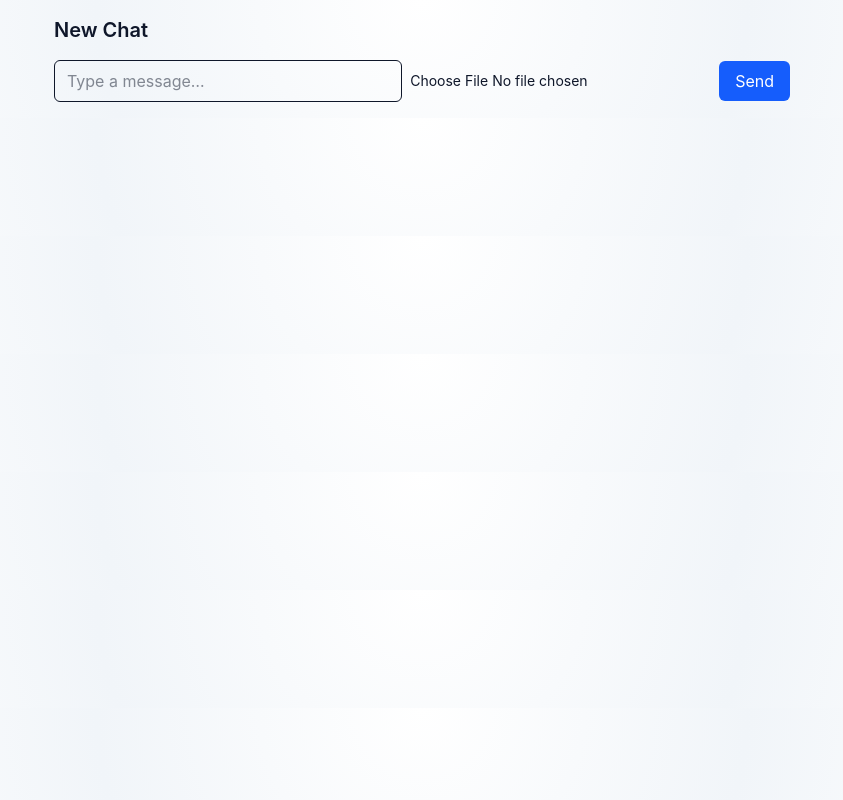
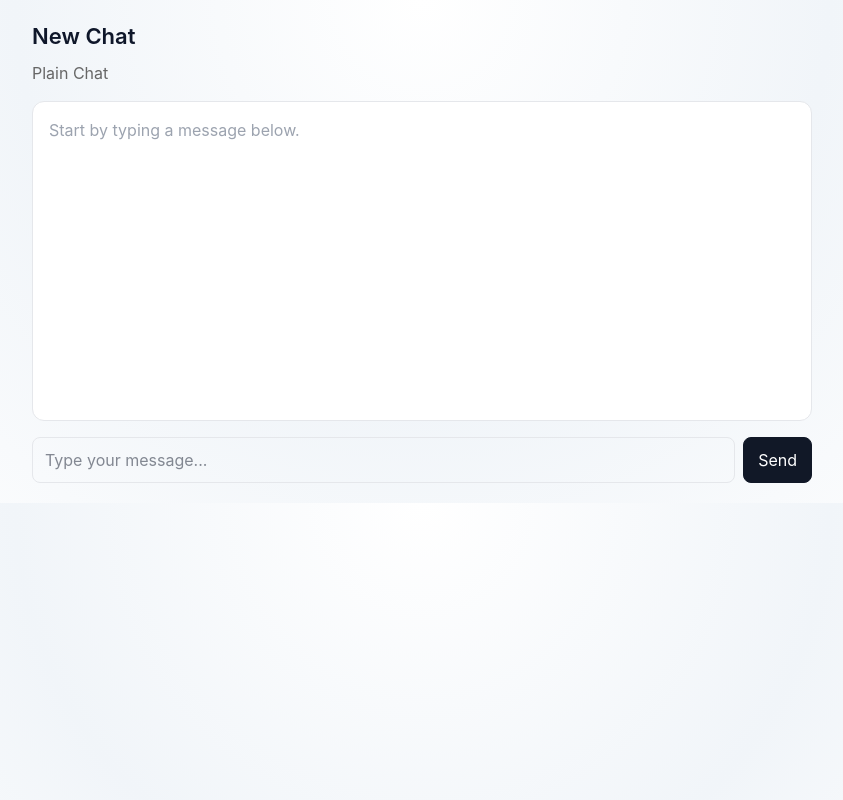
Before and after one commit to themusashimaru/jcil-ai-micro, a Next.js app: page /chat in a window 1280 px wide. Shown: the whole page, without its empty margins (218-1061 px from the left). Built offline with nearby package versions, Linux system fonts and the light colour scheme.

Commit message:
ui(chat): display assistant reply; robust error handling (answer/output)

```diff
--- a/src/app/chat/page.tsx
+++ b/src/app/chat/page.tsx
@@ -1,144 +1,153 @@
-'use client';
+"use client";
 
-import React, { useState } from "react";
+import * as React from "react";
 
-type ChatMessage = {
-  id: string;
-  role: "user" | "assistant";
-  content: string;
-};
+type Msg = { role: "user" | "assistant"; content: string };
 
 export default function ChatPage() {
-  const [messages, setMessages] = useState<ChatMessage[]>([]);
-  const [input, setInput] = useState("");
-  const [fileToSend, setFileToSend] = useState<File | null>(null);
-  const [loading, setLoading] = useState(false);
+  const [messages, setMessages] = React.useState<Msg[]>([]);
+  const [input, setInput] = React.useState("");
+  const [loading, setLoading] = React.useState(false);
+  const [error, setError] = React.useState<string | null>(null);
 
-  function fileToDataUrl(f: File): Promise<string> {
-    return new Promise((resolve, reject) => {
-      const reader = new FileReader();
-      reader.onerror = () => reject(new Error("Failed to read file"));
-      reader.onload = () => resolve(String(reader.result || ""));
-      reader.readAsDataURL(f);
-    });
-  }
+  async function sendMessage(text: string) {
+    setLoading(true);
+    setError(null);
 
-  async function onSend(e: React.FormEvent) {
-    e.preventDefault();
-    if (loading) return;
-
-    const text = input.trim();
-    if (!text && !fileToSend) return;
-
-    const userMsg: ChatMessage = {
-      id: `u_${Date.now()}`,
-      role: "user",
-      content: text || "[image]",
-    };
-    setMessages((prev) => [...prev, userMsg]);
-    setInput("");
-    setLoading(true);
+    // show user message immediately
+    setMessages((m) => [...m, { role: "user", content: text }]);
 
     try {
-      let image_base64: string | undefined;
-      if (fileToSend) {
-        image_base64 = await fileToDataUrl(fileToSend);
-        setFileToSend(null);
-      }
-
-      const resp = await fetch("/api/chat", {
+      const res = await fetch("/api/chat", {
         method: "POST",
-        headers: { "content-type": "application/json" },
-        body: JSON.stringify({ message: text, image_base64 }),
+        headers: { "Content-Type": "application/json" },
+        // our API accepts: message | input | text | prompt | q
+        body: JSON.stringify({ message: text }),
       });
 
-      if (resp.status === 403) {
-        const data = await resp.json().catch(() => ({}));
-        const primary = data?.error || "This message violates policy.";
-        const tip = data?.tip ? `\nTip: ${data.tip}` : "";
-        const warn: ChatMessage = {
-          id: `w_${Date.now()}`,
-          role: "assistant",
-          content: `Policy: ${primary}${tip}`,
-        };
-        setMessages((prev) => [...prev, warn]);
-        setLoading(false);
+      const data = await res.json().catch(() => ({} as any));
+
+      if (!res.ok || (data && data.ok === false)) {
+        const msg = (data && (data.error || data.details)) || `HTTP ${res.status}`;
+        setError(msg);
+        setMessages((m) => [...m, { role: "assistant", content: `Sorry, an error occurred: ${msg}` }]);
         return;
       }
 
-      const data = await resp.json().catch(() => ({}));
-      if (!resp.ok || !data?.ok) {
-        const err = data?.error || "Unknown error";
-        const warn: ChatMessage = {
-          id: `e_${Date.now()}`,
-          role: "assistant",
-          content: `Error: ${err}`,
-        };
-        setMessages((prev) => [...prev, warn]);
-        setLoading(false);
-        return;
-      }
+      // API may return { ok: true, answer, output } OR just { output }
+      const reply: string =
+        (data && (data.answer || data.output)) ||
+        "(no response)";
 
-      const assistant: ChatMessage = {
-        id: `a_${Date.now()}`,
-        role: "assistant",
-        content: data.reply || "",
-      };
-      setMessages((prev) => [...prev, assistant]);
-    } catch (err: any) {
-      const warn: ChatMessage = {
-        id: `e_${Date.now()}`,
-        role: "assistant",
-        content: `Error: ${err?.message || "Failed to send."}`,
-      };
-      setMessages((prev) => [...prev, warn]);
+      setMessages((m) => [...m, { role: "assistant", content: reply }]);
+    } catch (e: any) {
+      const msg = e?.message || "Network error";
+      setError(msg);
+      setMessages((m) => [...m, { role: "assistant", content: `Sorry, an error occurred: ${msg}` }]);
     } finally {
       setLoading(false);
     }
   }
 
   return (
-    <main className="max-w-3xl mx-auto p-4 space-y-4">
-      <h1 className="text-xl font-semibold">New Chat</h1>
+    <div style={{ maxWidth: 820, margin: "0 auto", padding: "1.25rem" }}>
+      <h1 style={{ fontSize: 22, fontWeight: 600, marginBottom: 8 }}>New Chat</h1>
+      <p style={{ color: "#666", marginBottom: 16 }}>Plain Chat</p>
 
-      <div className="space-y-2">
-        {messages.map((m) => (
-          <div key={m.id} className={m.role === "user" ? "text-right" : "text-left"}>
-            <div
-              className={
-                "inline-block rounded-md px-3 py-2 " +
-                (m.role === "user"
-                  ? "bg-blue-600 text-white"
-                  : "bg-gray-100 text-gray-900")
-              }
-            >
-              {m.content}
-            </div>
-          </div>
-        ))}
+      <div
+        style={{
+          border: "1px solid #e5e7eb",
+          borderRadius: 12,
+          padding: 16,
+          minHeight: 320,
+          background: "#fff",
+        }}
+      >
+        {messages.length === 0 ? (
+          <p style={{ color: "#9ca3af" }}>Start by typing a message below.</p>
+        ) : (
+          <ul style={{ listStyle: "none", padding: 0, margin: 0, display: "grid", gap: 12 }}>
+            {messages.map((m, i) => (
+              <li
+                key={i}
+                style={{
+                  display: "flex",
+                  justifyContent: m.role === "user" ? "flex-end" : "flex-start",
+                }}
+              >
+                <div
+                  style={{
+                    maxWidth: "80%",
+                    whiteSpace: "pre-wrap",
+                    border: "1px solid #e5e7eb",
+                    borderRadius: 12,
+                    padding: "10px 12px",
+                    background: m.role === "user" ? "#eef2ff" : "#f9fafb",
+                  }}
+                >
+                  {m.content}
+                </div>
+              </li>
+            ))}
+          </ul>
+        )}
       </div>
 
-      <form onSubmit={onSend} className="flex items-center gap-2">
+      {error && (
+        <p
+          style={{
+            marginTop: 12,
+            color: "#b91c1c",
+            background: "#fef2f2",
+            border: "1px solid #fecaca",
+            padding: "8px 10px",
+            borderRadius: 8,
+            fontSize: 14,
+          }}
+        >
+          {error}
+        </p>
+      )}
+
+      <form
+        onSubmit={(e) => {
+          e.preventDefault();
+          if (!input.trim() || loading) return;
+          const text = input.trim();
+          setInput("");
+          sendMessage(text);
+        }}
+        style={{ display: "flex", gap: 8, marginTop: 16 }}
+      >
         <input
           value={input}
           onChange={(e) => setInput(e.target.value)}
-          placeholder="Type a message…"
-          className="flex-1 min-w-[240px] border rounded-md px-3 py-2"
-        />
-        <input
-          type="file"
-          accept="image/*"
-          onChange={(e) => setFileToSend(e.target.files?.[0] || null)}
-          className="text-sm"
+          placeholder="Type your message..."
+          aria-label="message"
+          style={{
+            flex: 1,
+            padding: "10px 12px",
+            borderRadius: 8,
+            border: "1px solid #e5e7eb",
+            outline: "none",
+          }}
+          disabled={loading}
         />
         <button
           type="submit"
           disabled={loading}
-          className="bg-blue-600 text-white rounded-md px-4 py-2 disabled:opacity-50"
+          style={{
+            padding: "10px 14px",
+            borderRadius: 8,
+            border: "1px solid #111827",
+            background: loading ? "#6b7280" : "#111827",
+            color: "#fff",
+            cursor: loading ? "not-allowed" : "pointer",
+          }}
         >
-          {loading ? "..." : "Send"}
+          {loading ? "Sending…" : "Send"}
         </button>
       </form>
-    </main>
+    </div>
   );
 }
```
